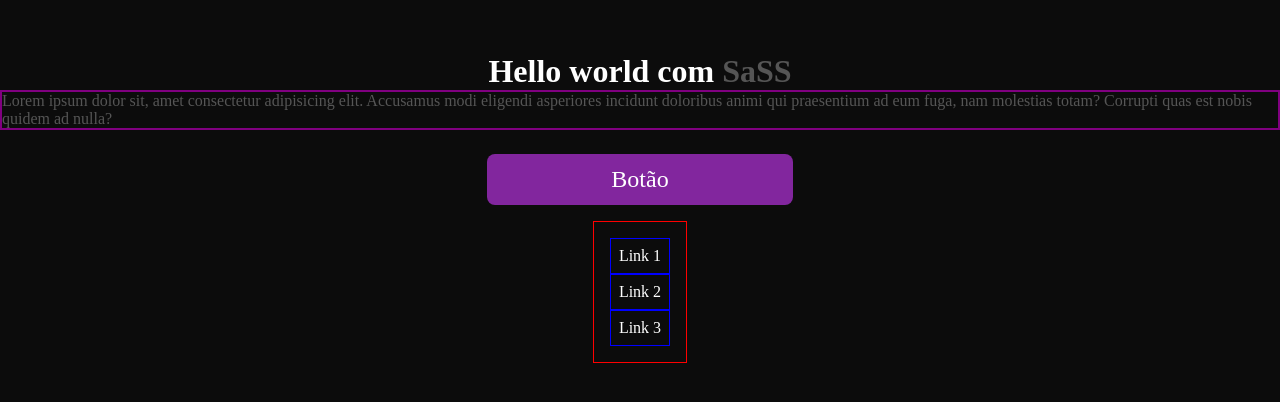
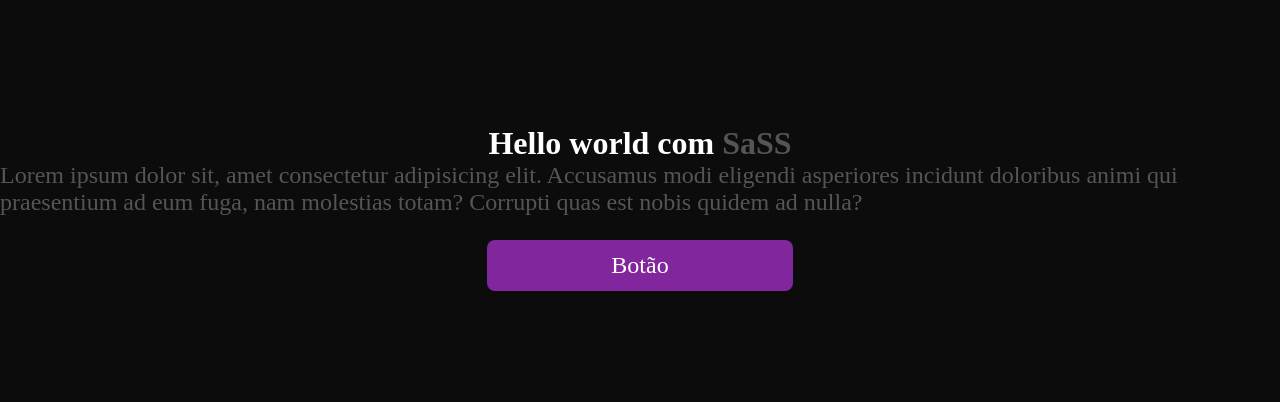
Before and after one commit to HitaloUzan/CSS-Sass, a plain HTML site: page index.html in a window 1280 px wide. Shown: the part 192-594 px from the top of the page. Drawn offline with Linux system fonts and the light colour scheme.

Commit message:
atualização

```diff
--- a/CSS/style.scss
+++ b/CSS/style.scss
@@ -1,5 +1,17 @@
 @import "_colors";
 @import "_shadows";
+
+@mixin responsive-tablet {
+  @media screen and (max-width: 960px) {
+    @content;
+  }
+}
+
+@mixin responsive-mobile {
+  @media screen and (max-width: 720px) {
+    @content;
+  }
+}
 
 * {
   padding: 0;
@@ -21,6 +33,15 @@ body {
 
 h1 {
   color: $branco;
+  font: 72px;
+
+  @include responsive-tablet() {
+    font-size: 48px;
+  }
+
+  @include responsive-tablet() {
+    font-size: 36px;
+  }
 
   span {
     color: $cinza;
@@ -46,37 +67,7 @@ h1 {
   }
 }
 
-.list {
-  margin-top: 16px;
-  border: 1px solid red;
-  padding: 16px;
-
-  li {
-    padding: 8px;
-    list-style: none;
-    border: 1px solid blue;
-
-    a {
-      text-decoration: none;
-      color: $branco;
-
-      &:hover {
-        color: pink;
-      }
-
-      &::after {
-        content: "";
-      }
-
-      &::before {
-        content: "";
-      }
-    }
-  }
-}
-
 p {
   color: $cinza;
-
-  border: 2px solid purple;
+  font-size: 24px;
 }
--- a/index.html
+++ b/index.html
@@ -20,18 +20,6 @@
 
     <a href="#" class="link">Botão</a>
 
-    <ul class="list">
-        <li class="list-item">
-            <a href="" class="list-link">Link 1</a>
-        </li>
-        <li class="list-item">
-            <a href="" class="list-link">Link 2</a>
-        </li>
-        <li class="list-item">
-            <a href="" class="list-link">Link 3</a>
-        </li>
-    </ul>
-
 </body>
 
 </html>
```
Also changed, not shown: CSS/style.css, 1 other file.
